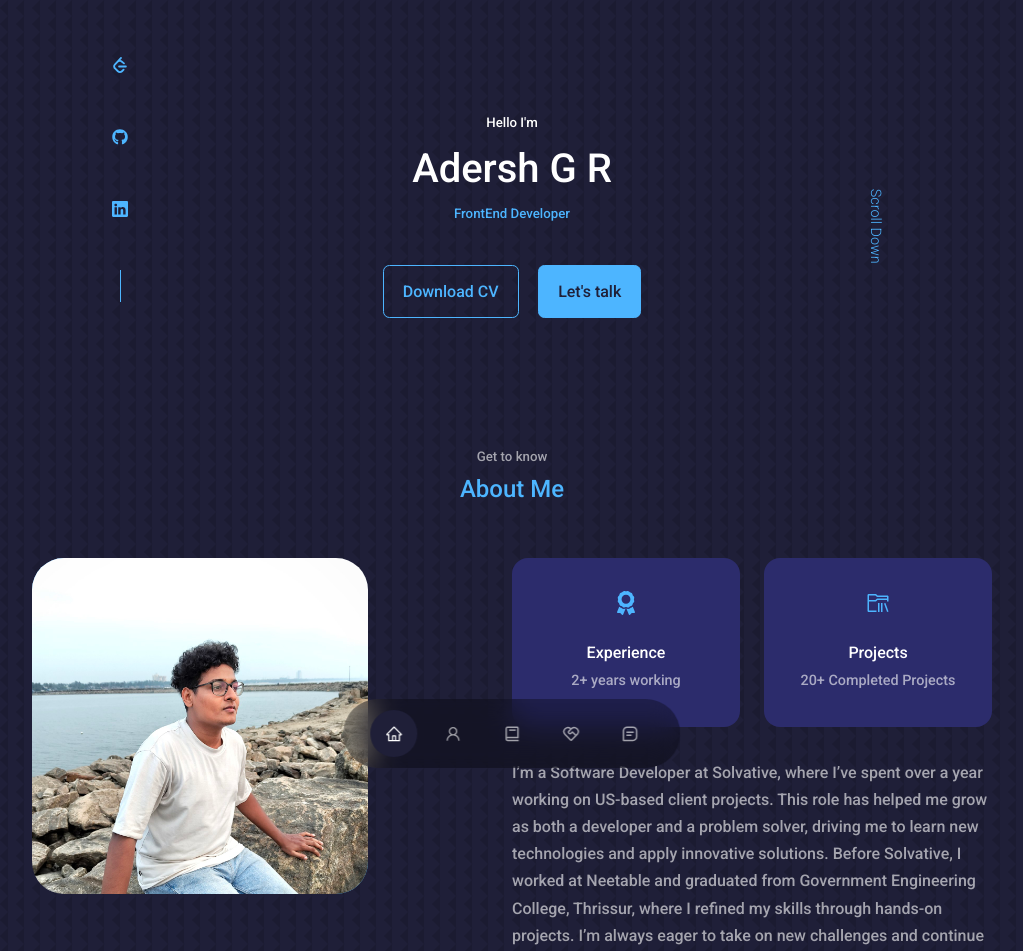
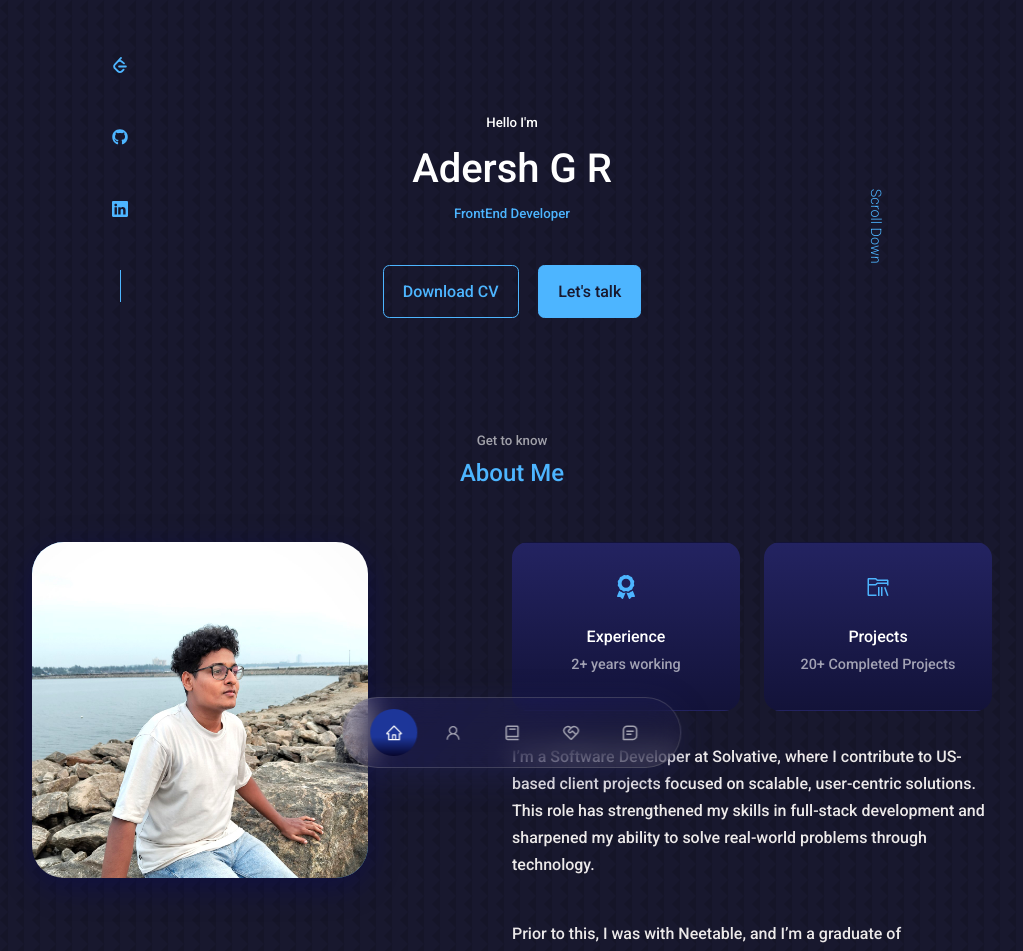
Before and after one commit to adershgr/react-portfolio, a React (Create React App) app: page / in a window 1280 px wide. Shown: the top 951 px of the page, without its empty margins (128-1151 px from the left). Built offline with nearby package versions, Linux system fonts and the light colour scheme.

Commit message:
upgrades-styles

```diff
--- a/src/components/experience/Experience.jsx
+++ b/src/components/experience/Experience.jsx
@@ -5,7 +5,7 @@ import { coreTech, additionalSkills } from "../utils/utils";
 
 const Experience = () => {
   return (
-    <section id="experience">
+    <section id="experience" className="experience-section">
       <h5>The Skills I Have</h5>
       <h2>Skills</h2>
       <div className="container experience__container">
--- a/src/components/experience/experience.css
+++ b/src/components/experience/experience.css
@@ -2,6 +2,10 @@
     display: grid;
     grid-template-columns: 1fr 1fr;
     gap: 2rem;
+}
+
+.experience-section {
+    padding-block: 7rem 10rem;
 }
 
 .experience__container > div {
--- a/src/components/intro/Intro.jsx
+++ b/src/components/intro/Intro.jsx
@@ -28,7 +28,10 @@ const Intro = () => {
               <small>20+ Completed Projects</small>
             </article>
           </div>
-          <p>I’m a Software Developer at Solvative, where I’ve spent over a year working on US-based client projects. This role has helped me grow as both a developer and a problem solver, driving me to learn new technologies and apply innovative solutions. Before Solvative, I worked at Neetable and graduated from Government Engineering College, Thrissur, where I refined my skills through hands-on projects. I’m always eager to take on new challenges and continue expanding my expertise.</p>
+          <p className='intro-text-color'>I’m a Software Developer at Solvative, where I contribute to US-based client projects focused on scalable, user-centric solutions. This role has strengthened my skills in full-stack development and sharpened my ability to solve real-world problems through technology.
+          </p>
+          <p className='intro-text-color'>
+          Prior to this, I was with Neetable, and I’m a graduate of Government Engineering College, Thrissur. My foundation was built through hands-on development work, and I continue to stay driven by curiosity, innovation, and a passion for learning.</p>
           <a href="#contact" className="btn btn-primary">Let's Talk</a>
         </div>
       </div>
--- a/src/components/intro/intro.css
+++ b/src/components/intro/intro.css
@@ -16,6 +16,7 @@
 .about__me-image {
     border-radius: 2rem;
     overflow: hidden;
+    box-shadow: 0 8px 32px 0 rgba(1, 1, 97, 0.37);
     /* transform: rotate(5deg); */
     transition: var(--transition);
 }
@@ -65,6 +66,10 @@
     color: var(--color-light);
 }
 
+.intro-text-color {
+    color: #ece9e9 !important;
+}
+
 @media screen and (max-width: 1024px){
     .about__container {
         grid-template-columns: 1fr;
--- a/src/components/topbar/Topbar.jsx
+++ b/src/components/topbar/Topbar.jsx
@@ -11,13 +11,42 @@ import './topbar.css';
 const Topbar = () => {
   const [activeNav, setActiveNav] = useState('#home');
   return (
-    <nav>
-      <a href="#home" onClick={()=> setActiveNav('#home')} className={activeNav === '#home' ? 'active' : ''}><AiOutlineHome /></a>
-      <a href="#about" onClick={()=> setActiveNav('#about')} className={activeNav === '#about' ? 'active' : ''}><AiOutlineUser /></a>
-      <a href="#experience" onClick={()=> setActiveNav('#experience')} className={activeNav === '#experience' ? 'active' : ''}><BiBook /></a>
-      <a href="#portfolio" onClick={()=> setActiveNav('#portfolio')} className={activeNav === '#portfolio' ? 'active' : ''}><RiServiceLine /></a>
-      <a href="#contact" onClick={()=> setActiveNav('#contact')} className={activeNav === '#contact' ? 'active' : ''}><BiMessageSquareDetail /></a>
-    </nav>
+<nav>
+  <div onClick={() => {
+    document.querySelector('#home')?.scrollIntoView({ behavior: 'smooth' });
+    setActiveNav('#home');
+  }} className={activeNav === '#home' ? 'active' : ''}>
+    <AiOutlineHome />
+  </div>
+
+  <div onClick={() => {
+    document.querySelector('#about')?.scrollIntoView({ behavior: 'smooth' });
+    setActiveNav('#about');
+  }} className={activeNav === '#about' ? 'active' : ''}>
+    <AiOutlineUser />
+  </div>
+
+  <div onClick={() => {
+    document.querySelector('#experience')?.scrollIntoView({ behavior: 'smooth' });
+    setActiveNav('#experience');
+  }} className={activeNav === '#experience' ? 'active' : ''}>
+    <BiBook />
+  </div>
+
+  <div onClick={() => {
+    document.querySelector('#portfolio')?.scrollIntoView({ behavior: 'smooth' });
+    setActiveNav('#portfolio');
+  }} className={activeNav === '#portfolio' ? 'active' : ''}>
+    <RiServiceLine />
+  </div>
+
+  <div onClick={() => {
+    document.querySelector('#contact')?.scrollIntoView({ behavior: 'smooth' });
+    setActiveNav('#contact');
+  }} className={activeNav === '#contact' ? 'active' : ''}>
+    <BiMessageSquareDetail />
+  </div>
+</nav>
   )
 }
 
--- a/src/components/topbar/topbar.css
+++ b/src/components/topbar/topbar.css
@@ -1,5 +1,10 @@
 nav {
-  background: rgba(0, 0, 0, 0.3);
+  /* background: rgba(104, 104, 104, 0.3); */
+  background: linear-gradient(
+  135deg,
+  rgba(55, 55, 226, 0.15),
+  rgba(59, 52, 151, 0.1)
+);
   width: max-content;
   display: block;
   padding: 0.7rem 1.7rem;
@@ -12,9 +17,11 @@ nav {
   gap: 0.8rem;
   border-radius: 3rem;
   backdrop-filter: blur(15px);
+  border: 1px solid rgba(147, 147, 147, 0.3);
+  box-shadow: 0 8px 32px 0 rgba(35, 39, 104, 0.37);
 }
 
-nav a {
+nav div {
   background: transparent;
   padding: 0.9rem;
   border-radius: 50%;
@@ -23,11 +30,12 @@ nav a {
   font-size: 1.1rem;
 }
 
-nav a:hover {
-  background: rgba(0, 0, 0, 0.3);
+nav div:hover {
+  background: var(--color-bg-nav);
+  cursor: pointer;
 }
 
-nav a.active {
-  background: var(--color-bg);
+nav div.active {
+  background: var(--color-bg-nav);
   color: var(--color-white);
 }
--- a/src/index.css
+++ b/src/index.css
@@ -11,8 +11,9 @@
 }
 
 :root {
-  --color-bg: #1f1f38;
-  --color-bg-variant: #2c2c6c;
+  --color-bg: #18182e;
+  --color-bg-nav: linear-gradient(to bottom, #1d3699 60%, #07062d 100%);
+  --color-bg-variant: linear-gradient(to bottom, #232361 0%, #131339 100%);
   --color-primary: #4db5ff;
   --color-primary-variant: rgba(77, 181, 255, 0.4);
   --color-white: #fff;
@@ -60,7 +61,8 @@ h1 {
 }
 
 section {
-  margin-top: 8rem;
+  margin-top: 7rem;
+  scroll-margin-top: 5rem;
 }
 
 section > h2,
@@ -122,6 +124,7 @@ img {
 
   section {
     margin-top: 6rem;
+    scroll-margin-top: 5rem;
   }
 }
 
```
